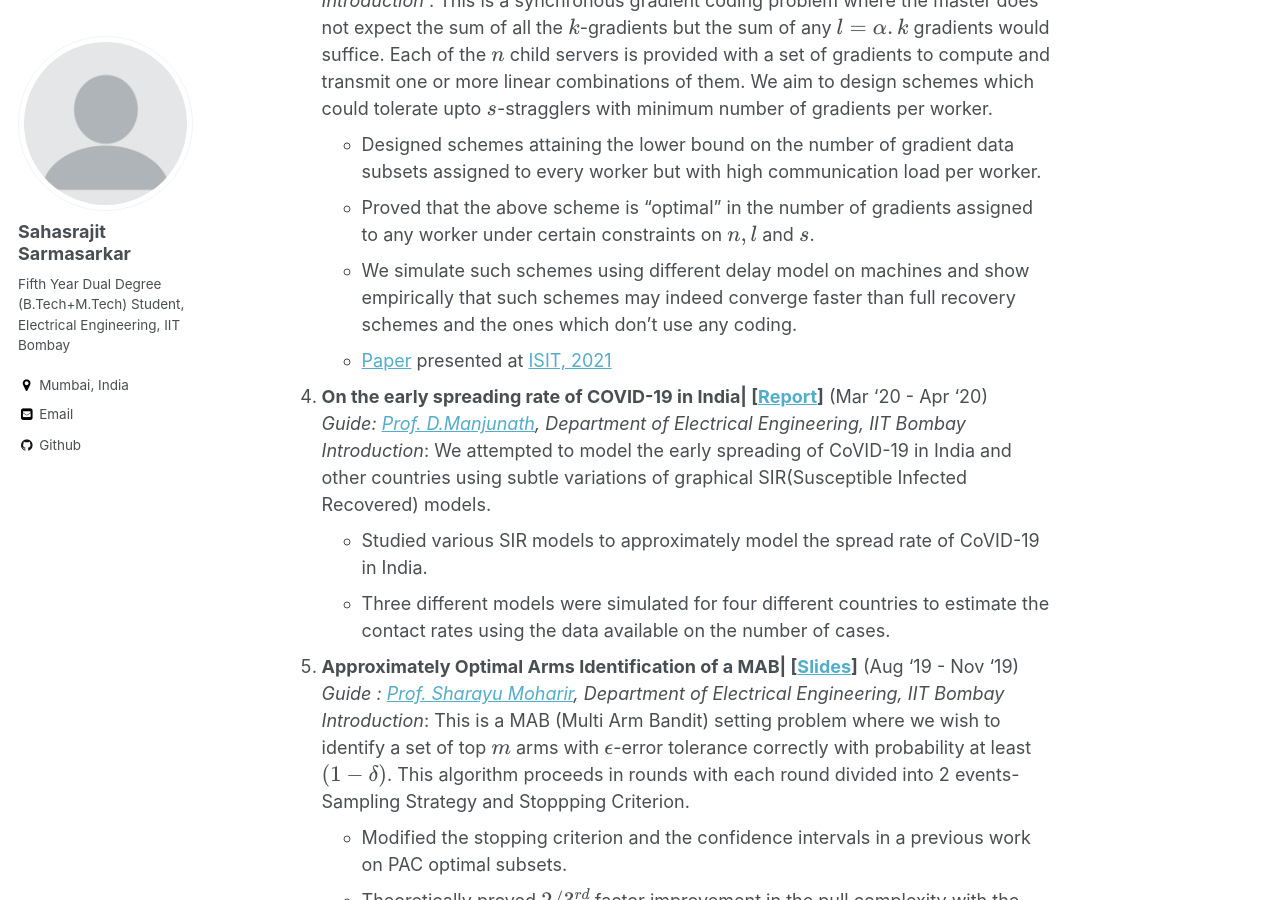
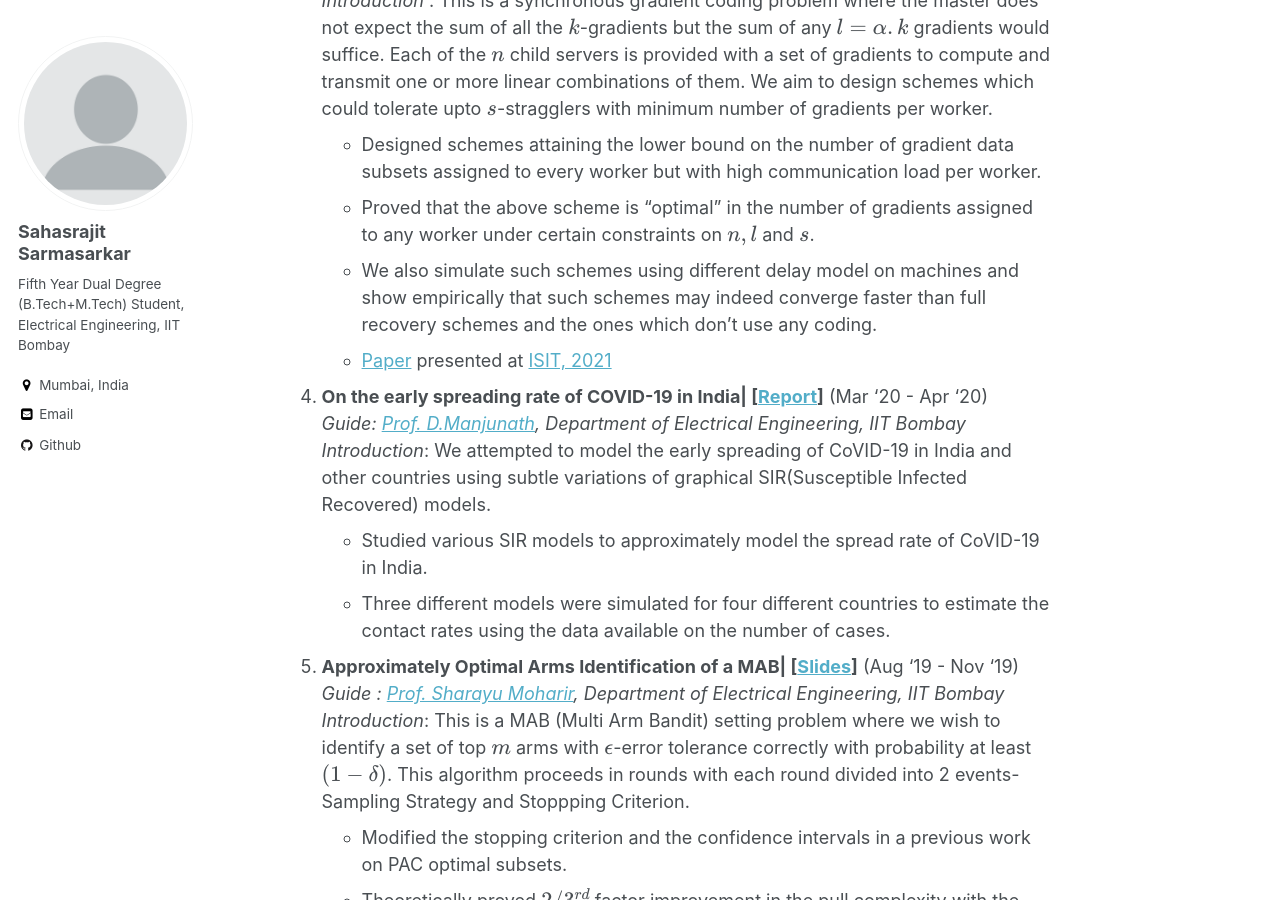
Before and after one commit to Sahasrajit123/Sahasrajit123.github.io, a Jekyll site: the page built from _pages/research.md, in a window 1280 px wide and 900 px high, scrolled down 1250 px. Built offline with Jekyll 4.4.1, drawn with Linux system fonts in a browser that asks for light colours; formulas are drawn with MathJax 3.

Commit message:
Updated to original

```diff
--- a/_pages/research.md
+++ b/_pages/research.md
@@ -33,7 +33,7 @@ Research projects:
    *Introduction* : This is a synchronous gradient coding problem where the master does not expect the sum of all the $k$-gradients but the sum of any $l=\alpha.k$ gradients would suffice. Each of the $n$ child servers is provided with a set of gradients to compute and transmit one or more linear combinations of them. We aim to design schemes which could tolerate upto $s$-stragglers with minimum number of gradients per worker.
    * Designed schemes attaining the lower bound on the number of gradient data subsets assigned to every worker but with high communication load per worker.<br/>
    * Proved that the above scheme is "optimal" in the number of gradients assigned to any worker under certain constraints on $n,l$ and $s$.<br/>
-   * We simulate such schemes using different delay model on machines and show empirically that such schemes may indeed converge faster than full recovery schemes and the ones which don't use any coding.<br/>
+   * We also simulate such schemes using different delay model on machines and show empirically that such schemes may indeed converge faster than full recovery schemes and the ones which don't use any coding.<br/>
    * [Paper](https://arxiv.org/abs/2102.10163) presented at [ISIT, 2021](https://2021.ieee-isit.org/)
 
 
```
